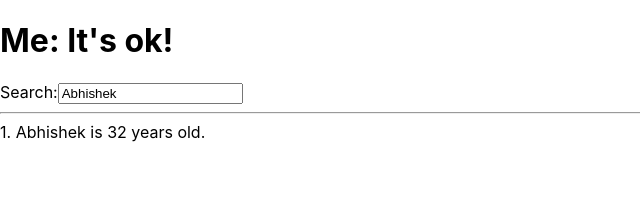
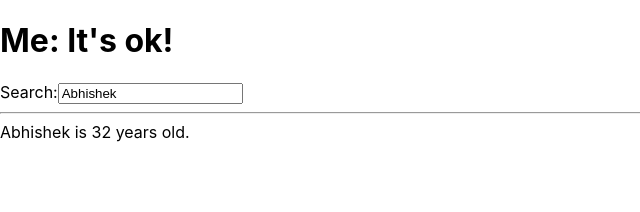
Before and after one commit to abhishak3/REACTion, a React (Create React App) app in the folder 02.React_Hello_world/hacker-stories/: page / in a window 1280 px wide. Shown: the top 212 px of the page, without its empty margins (0-640 px from the left). Built offline with nearby package versions, Linux system fonts and the light colour scheme.

Commit message:
refactoring object destructurings

```diff
--- a/02.React_Hello_world/hacker-stories/src/App.js
+++ b/02.React_Hello_world/hacker-stories/src/App.js
@@ -45,13 +45,14 @@ const App = () => {
     );
 }
 
-const List = props => {
-    return props.details.map(item => (
-        <div key={item.id}>
-            {item.id}. {item.name} is {item.age} years old.
-        </div>
-    ));
-}
+const List = ({ details }) =>
+    details.map(item => <Item key={item.id} {...item} />)
+
+const Item = ({ name, age }) => (
+    <div>
+        {name} is {age} years old.
+    </div>
+);
 
 const Search = ({ search, onSearch }) => {
     return (
```
